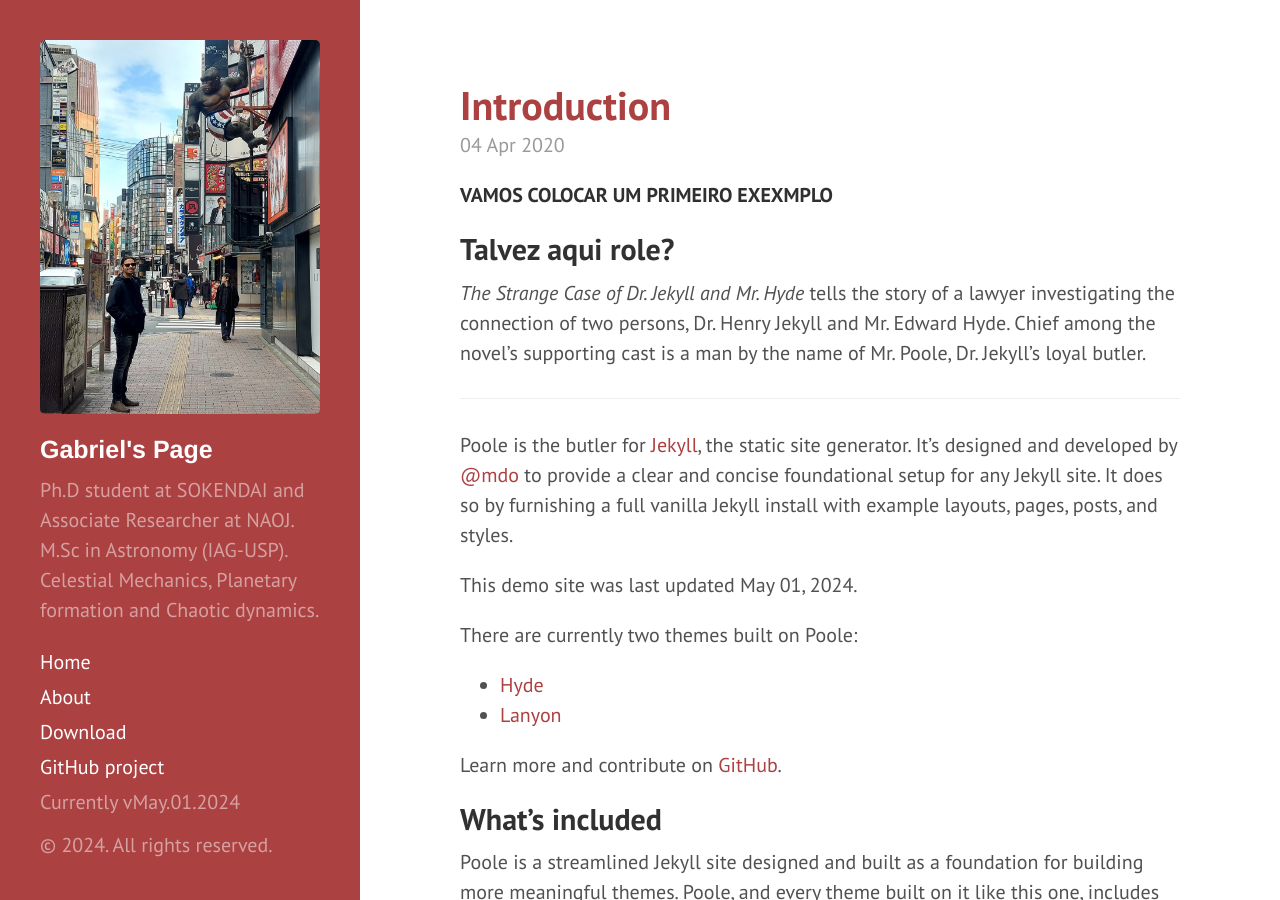
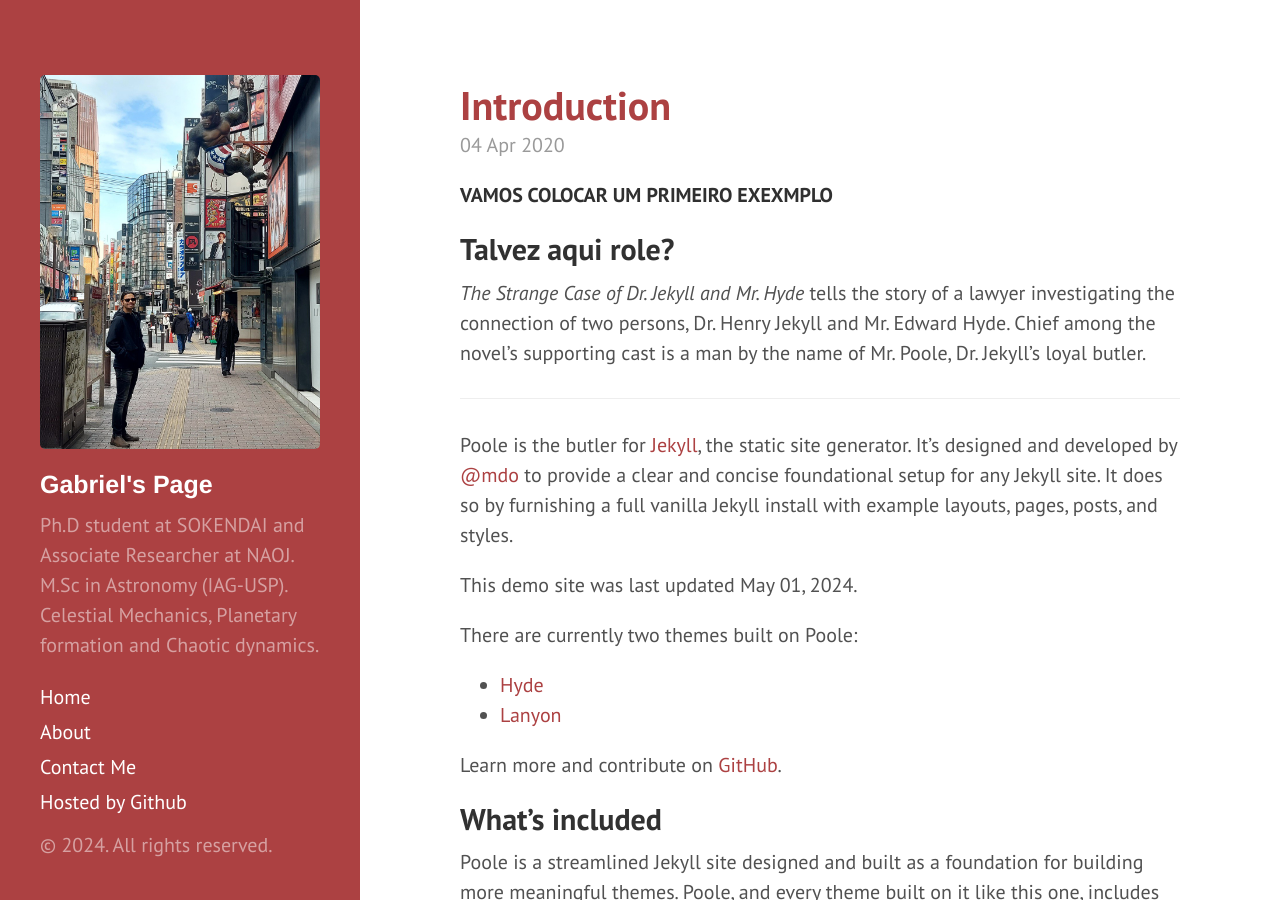
Before and after one commit to gabrieltxg/gabrieltxg.github.io, a Jekyll site: the page built from index.html, in a window 1280 px wide and 900 px high. Built offline with Jekyll 4.4.1, drawn with Linux system fonts in a browser that asks for light colours; Markdown is read by kramdown in place of the engine named in the settings; the list of posts is cut into pages by our own code.

Commit message:
Update sidebar.html

```diff
--- a/_includes/sidebar.html
+++ b/_includes/sidebar.html
@@ -27,9 +27,59 @@
         {% endif %}
       {% endfor %}
 
-      <a class="sidebar-nav-item" href="{{ site.github.repo }}/archive/v{{ site.version }}.zip">Download</a>
-      <a class="sidebar-nav-item" href="{{ site.github.repo }}">GitHub project</a>
-      <span class="sidebar-nav-item">Currently v{{ site.version }}</span>
+      <li class="sidebar-nav-item"><a href="{{ site.emailme }}">Contact Me</a></li>
+      <li class="sidebar-nav-item"><a href="{{ site.github.repo }}">Hosted by Github</a></li>
+      <!-- social buttons -->
+      {% if site.orcid_username %}
+      <a href="https://orcid.org/{{ site.orcid_username }}" target="_blank" style="text-decoration:none">
+        <i class="ai ai-orcid-square"></i>
+      </a>
+      {% endif %}
+      {% if site.researcherid_username %}
+      <a href="https://researcherid.com/rid/{{ site.researcherid_username }}" target="_blank" style="text-decoration:none">
+        <i class="ai ai-researcherid-square"></i>
+      </a>
+      {% endif %}
+      {% if site.googlescholar_username %}
+      <a href="https://scholar.google.com.hk/citations?user={{ site.googlescholar_username }}=en" target="_blank" style="text-decoration:none">
+        <i class="ai ai-google-scholar-square"></i>
+      </a>
+      {% endif %}
+      {% if site.researchgate_username %}
+      <a href="https://www.researchgate.net/profile/{{ site.researchgate_username }}" target="_blank" style="text-decoration:none">
+        <i class="ai ai-researchgate-square"></i>
+      </a>
+      {% endif %}
+      {% if site.linkedin_username %}
+      <a href="https://linkedin.com/in/{{ site.linkedin_username }}" target="_blank" style="text-decoration:none">
+        <i class="fab fa-linkedin"></i>
+      </a>
+      {% endif %}
+      {% if site.github_username %}
+      <a href="https://github.com/{{site.github_username}}" target="_blank" style="text-decoration:none">
+        <i class="fab fa-github-square"></i>
+      </a>
+      {% endif %}
+      {% if site.facebook_username %}
+      <a href="https://www.facebook.com/{{ site.facebook_username }}" target="_blank" style="text-decoration:none">
+        <i class="fab fa-facebook-square"></i>
+      </a>
+      {% endif %}
+      {% if site.google_plus_username %}
+      <a href="https://plus.google.com/{{ site.google_plus_username }}" target="_blank" style="text-decoration:none">
+        <i class="fab fa-google-plus-square"></i>
+      </a>
+      {% endif %}
+      {% if site.twitter_username %}
+      <a href="https://twitter.com/{{ site.twitter_username }}" target="_blank" style="text-decoration:none">
+        <i class="fab fa-twitter-square"></i>
+      </a>
+      {% endif %}
+      {% if site.instagram_username %}
+      <a href="https://www.instagram.com/{{ site.instagram_username }}" target="_blank" style="text-decoration:none">
+        <i class="fab fa-instagram"></i>
+      </a>
+      {% endif %}
     </nav>
 
     <p>&copy; {{ site.time | date: '%Y' }}. All rights reserved.</p>
```
